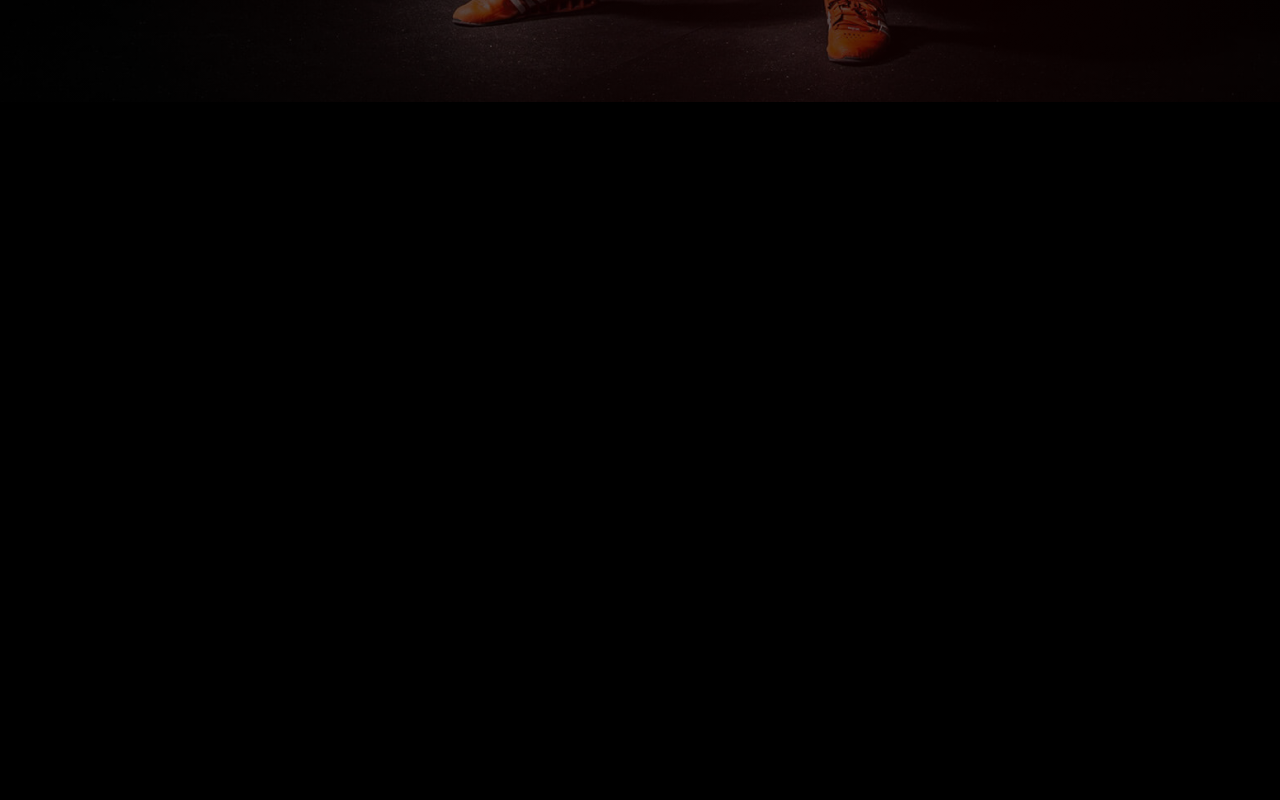
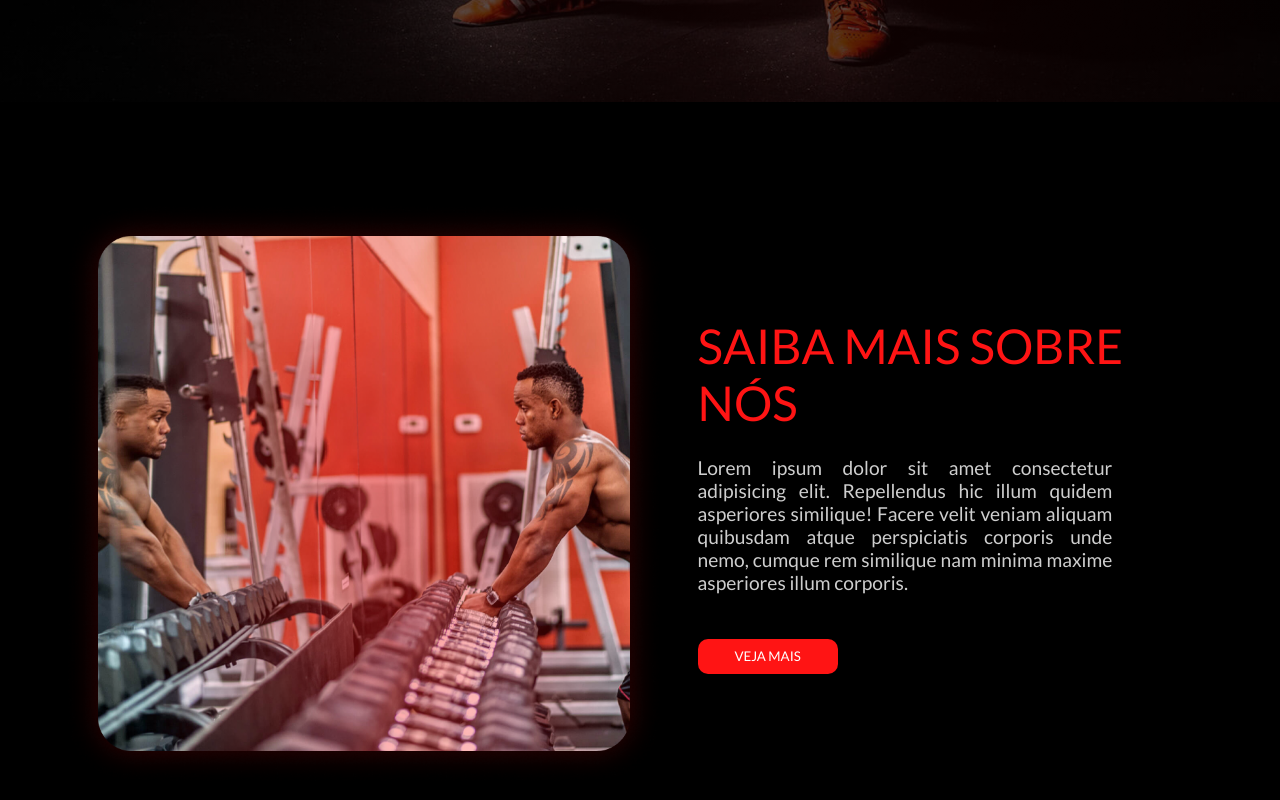
Before and after one commit to LuisBraga31/gymProject, a React (Vite) app: page / in a window 1280 px wide. Shown: the part 2031-2831 px from the top of the page. Before the commit the page ends 2133 px from the top, so only its background shows below. Built offline with nearby package versions, Linux system fonts and the light colour scheme.

Commit message:
Criando componente sobre

```diff
--- a/src/App.jsx
+++ b/src/App.jsx
@@ -2,6 +2,7 @@ import Header from "./components/Header"
 import Infos from "./components/Infos"
 import NavBar from "./components/NavBar"
 import Ofertas from "./components/Ofertas"
+import Sobre from "./components/Sobre"
 
 function App() {
 
@@ -11,6 +12,7 @@ function App() {
       <Header/>
       <Infos/>
       <Ofertas/>
+      <Sobre/>
     </>
   )
 }
--- a/src/components/NavBar/index.jsx
+++ b/src/components/NavBar/index.jsx
@@ -36,8 +36,8 @@ export default function NavBar() {
                 <li><Link to="#"> Home </Link ></li>
                 <li><Link to="#infos"> Infos </Link></li>
                 <li><Link to="#ofertas"> Ofertas </Link></li>
-                <li><Link to="#"> Sobre </Link></li>
-                <li><Link to="#"> Contato </Link></li>
+                <li><Link to="#sobre"> Sobre </Link></li>
+                <li><Link to="#contato"> Contato </Link></li>
             </ul>
 
         </nav>
--- /dev/null
+++ b/src/components/Sobre/index.jsx
@@ -0,0 +1,22 @@
+import aboutimage from '../../assets/about.png'
+import '../../styles/components/sobre.sass'
+
+export default function Sobre() {
+    return (
+        <div id="sobre">
+            <div className="about-image">
+                <img src={aboutimage} alt="" />
+            </div>
+            <div className="about-text">
+                <h1> SAIBA MAIS SOBRE NÓS </h1>
+                <p> Lorem ipsum dolor sit amet consectetur adipisicing elit. Repellendus
+                    hic illum quidem asperiores similique! Facere velit veniam aliquam quibusdam
+                    atque perspiciatis corporis unde nemo, cumque rem similique nam minima
+                    maxime asperiores illum corporis.
+                </p>
+                <button> VEJA MAIS</button>
+            </div>
+
+        </div>
+    )
+}
--- /dev/null
+++ b/src/styles/components/sobre.sass
@@ -0,0 +1,53 @@
+#sobre
+    margin-top: 100px
+    width: 100%
+    display: flex
+    align-items: center
+    justify-content: space-between
+    padding: 50px 5% 0px 5%
+    position: relative
+    margin: 50px 0px
+
+    .about-image
+        width: 50%
+
+        img
+            width: 600px
+
+    .about-text
+        width: 45%
+        color: #fff
+        list-style: circle
+        display: flex
+        flex-direction: column
+        gap: 25px
+
+        h1
+            font-size: 3rem
+            color: #ff1414
+            font-weight: 500
+            margin: 0
+            padding: 0
+
+        p
+            width: 80%
+            font-size: 1.2rem
+            text-align: justify
+            color: #cecece
+
+        button
+            margin-top: 20px
+            width: 140px
+            height: 35px
+            border-radius: 10px
+            border: none
+            outline: none
+            color: #fff
+            background-color: #FF1414
+            cursor: pointer
+
+            &:hover
+                box-shadow: 2px 5px 10px rgba(255, 2, 2, 0.336)
+                background-color: rgb(0, 0, 0)
+                transition: all ease 0.3s
+                color: #fff
```
